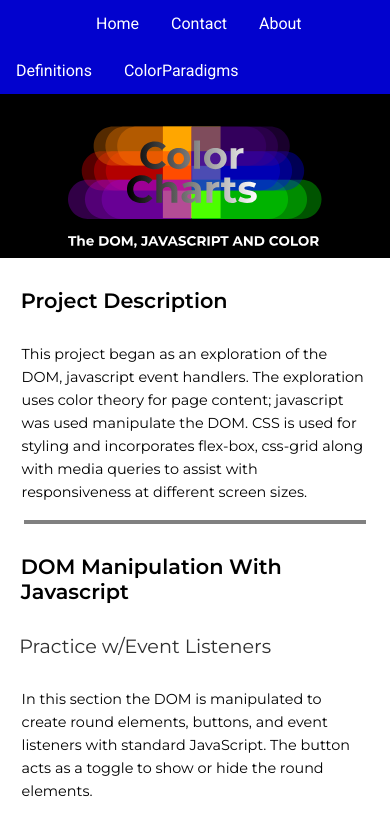
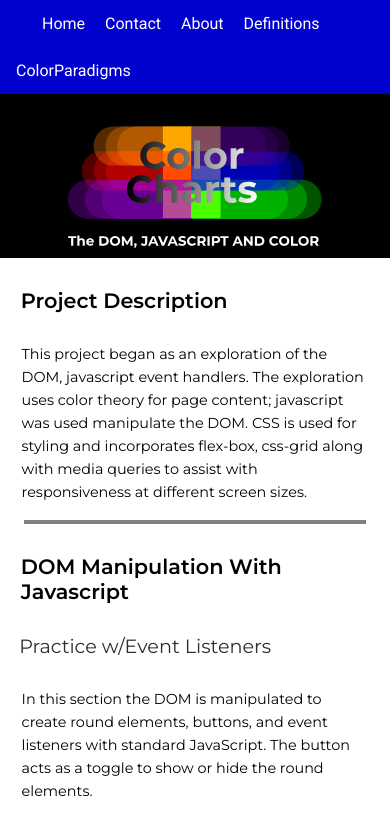
Before and after one commit to dlanorhirsch/colors_project, a website: page public/index.html in a window 390 px wide. Shown: the top 824 px of the page. Drawn offline with Linux system fonts and the light colour scheme.

Commit message:
Added links as comments, to be completed later. Minor css adjustments.

```diff
--- a/public/stylesheet1.css
+++ b/public/stylesheet1.css
@@ -439,6 +439,12 @@
     font-size: 90%;
   }
   @media only screen and (max-width: 768px) {
+    .navbar a:first-child {
+      margin-left: 2em;
+    }
+    .navbar a {
+      padding: 14px 10px;
+    }
     .logo {
       width: 55%;
       height: auto;
```
Also changed, not shown: public/index.html (+3 -0 lines).
